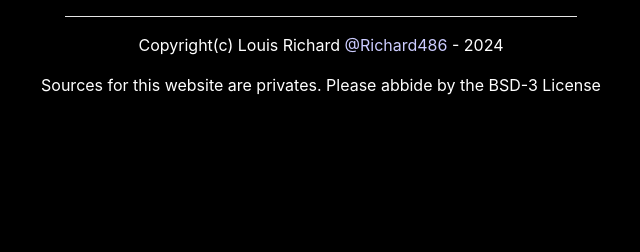
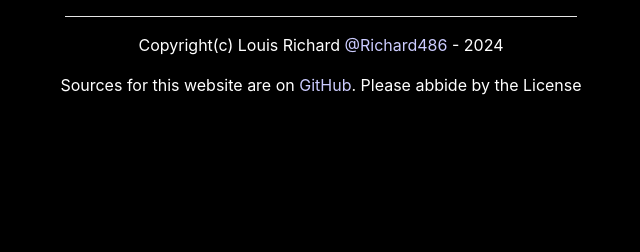
Before and after one commit to LouisRichard/blog, a PHP site: page /view/home.php in a window 1280 px wide. Shown: the part 253-505 px from the top of the page, without its empty margins (319-959 px from the left). Run offline with PHP 8.4, Linux system fonts and the light colour scheme; the template is opened without the code that fills it, so the values that code supplies are empty.

Commit message:
preppin' to make repo public

```diff
--- a/view/home.php
+++ b/view/home.php
@@ -28,7 +28,7 @@
         <hr width="50%" color="white" />
         <footer>
             <p>Copyright(c) Louis Richard <a href="https://richard486.ch">@Richard486</a> - 2024</p>
-            <p>Sources for this website are privates. Please abbide by the BSD-3 License</p>
+            <p>Sources for this website are on <a href="https://github.com/LouisRichard/blog">GitHub</a>. Please abbide by the License</p>
         </footer>
     </body>
 </html>
--- a/view/post.php
+++ b/view/post.php
@@ -18,7 +18,7 @@
         <hr width="50%" color="white" />
         <footer>
             <p>Copyright(c) Louis Richard <a href="https://richard486.ch">@Richard486</a> - 2024</p>
-            <p>Sources for this website are privates. Please abbide by the BSD-3 License</p>
+            <p>Sources for this website are on <a href="https://github.com/LouisRichard/blog">GitHub</a>. Please abbide by the License</p>
         </footer>
     </body>
 </html>
```
